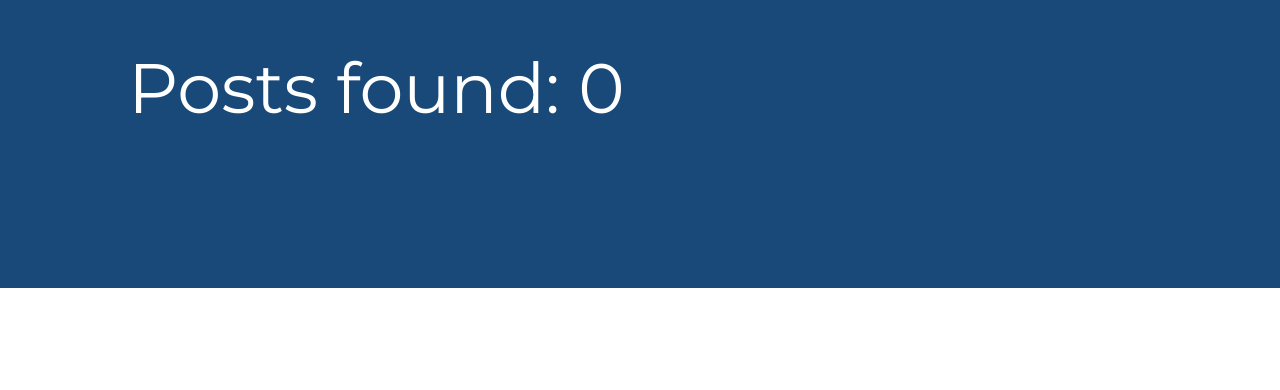
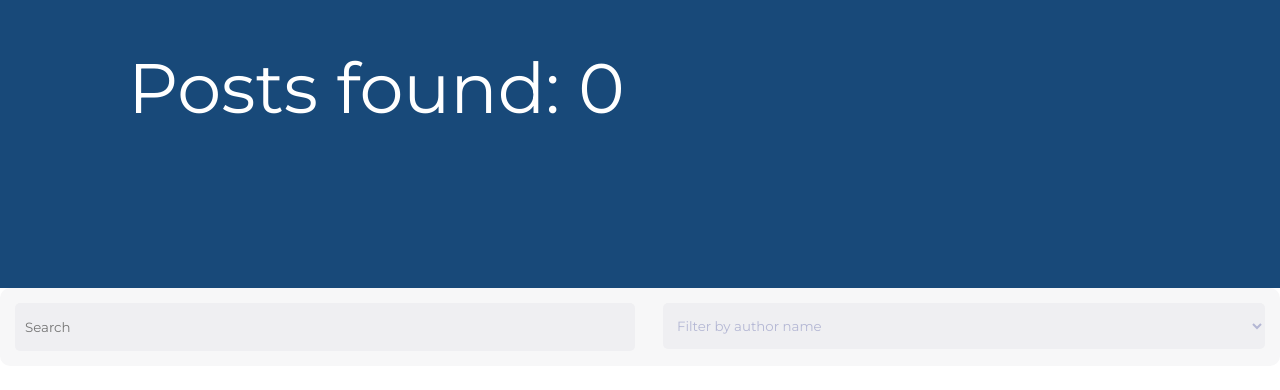
Before and after one commit to Pmilicaa/Posts, a React (Vite) app: page /posts in a window 1280 px wide. Shown: the part 112-502 px from the top of the page. Built offline with nearby package versions, Linux system fonts and the light colour scheme; no server answers.

Commit message:
added search bar and styles

```diff
--- a/src/components/header/Header.scss
+++ b/src/components/header/Header.scss
@@ -8,7 +8,11 @@
   &__title {
     margin: 0;
     text-align: left;
-    font: normal normal normal 70px/90px Montserrat;
+    font-family: "Montserrat", sans-serif;
+    font-optical-sizing: auto;
+    font-weight: 400;
+    font-style: normal;
+    font-size: 70px;
     color: #ffffff;
     padding-left: 10%;
   }
--- /dev/null
+++ b/src/components/search-bar/SearchBar.scss
@@ -0,0 +1,27 @@
+.search-bar {
+  background: #f7f7f8;
+  border-radius: 10px;
+  display: flex;
+  gap: 40px;
+  padding: 15px;
+  &__box {
+    flex-grow: 1;
+
+    &__input {
+      height: 46px;
+      background: #efeff2;
+      border-radius: 5px;
+      width: 100%;
+      padding-left: 10px;
+      border: none;
+
+      &__text {
+        text-align: left;
+        font-family: "Montserrat", sans-serif;
+        font-weight: 400;
+        font-style: normal;
+        color: #b4b7d4;
+      }
+    }
+  }
+}
--- /dev/null
+++ b/src/components/search-bar/SearchBar.tsx
@@ -0,0 +1,28 @@
+import "./SearchBar.scss";
+
+export const SearchBar: React.FC = () => {
+  return (
+    <div className="search-bar">
+      <div className="search-bar__box">
+        <input
+          name="search"
+          className="search-bar__box__input search-bar__box__input__text"
+          placeholder="Search"
+        />
+      </div>
+      <div className="search-bar__box">
+        <select
+          name="selectedFruit"
+          className="search-bar__box__input search-bar__box__input__text"
+        >
+          <option value="" disabled selected hidden>
+            Filter by author name
+          </option>
+          <option value="apple">Apple</option>
+          <option value="banana">Banana</option>
+          <option value="orange">Orange</option>
+        </select>
+      </div>
+    </div>
+  );
+};
--- a/src/pages/Posts.tsx
+++ b/src/pages/Posts.tsx
@@ -2,6 +2,7 @@ import React, { useEffect } from "react";
 import { postServiceInstance } from "../services/PostService";
 import { Header } from "../components/header/Header";
 import { usePostStore } from "../store/posts-store";
+import { SearchBar } from "../components/search-bar/SearchBar";
 
 export const Posts: React.FC = () => {
   const setPosts = usePostStore((state) => state.setPosts);
@@ -20,6 +21,7 @@ export const Posts: React.FC = () => {
   return (
     <>
       <Header />
+      <SearchBar />
     </>
   );
 };
```
